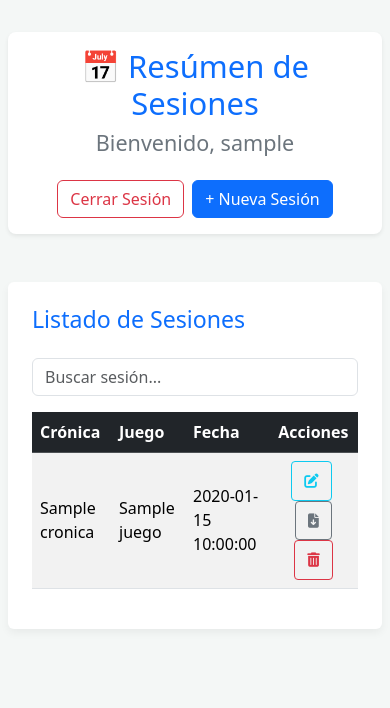
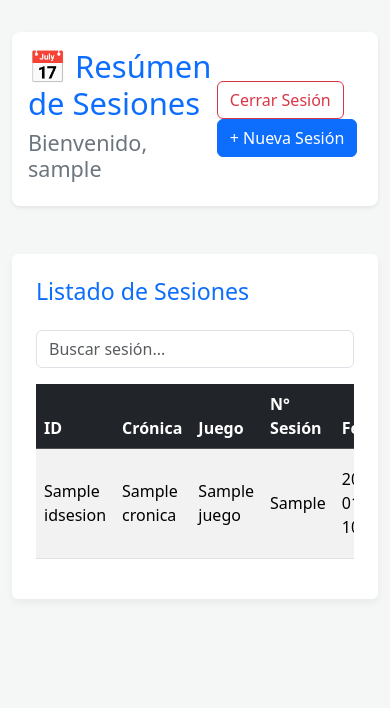
Before and after one commit to FErmitanio90/bitacorarolera, a Flask app: template templates/dashboard.html in a window 390 px wide. Shown: the top 708 px of the page. Run offline with Flask 3, Linux system fonts and the light colour scheme; the template is opened without the code that fills it: most values are stand-ins (such as "Sample title", 1, 10 or a date in 2020).

Commit message:
Edición de botones.

```diff
--- a/templates/dashboard.html
+++ b/templates/dashboard.html
@@ -4,108 +4,54 @@
     <meta charset="UTF-8">
     <meta name="viewport" content="width=device-width, initial-scale=1.0">
     <title>Dashboard | Mis Sesiones</title>
+    <link href="https://cdn.jsdelivr.net/npm/bootstrap@5.3.3/dist/css/bootstrap.min.css" rel="stylesheet" integrity="sha384-QWTKZyjpPEjISv5WaRU9OFeRpok6YctnYmDr5pNlyT2bRjXh0JMhjY6hW+ALEwIH" crossorigin="anonymous">
+<link rel="stylesheet" href="https://cdnjs.cloudflare.com/ajax/libs/font-awesome/6.5.2/css/all.min.css" crossorigin="anonymous" referrerpolicy="no-referrer" />
 
-    <link href="https://cdn.jsdelivr.net/npm/bootstrap@5.3.3/dist/css/bootstrap.min.css" rel="stylesheet">
-    <link rel="stylesheet" href="https://cdnjs.cloudflare.com/ajax/libs/font-awesome/6.5.2/css/all.min.css">
-
-    <style>
-        body {
+<style>        body {
             background-color: #f4f7f6;
         }
-
         .container {
             padding-top: 2rem;
             padding-bottom: 2rem;
         }
-
         .card {
             border: none;
             box-shadow: 0 4px 8px rgba(0,0,0,0.05);
         }
-
+        /* Corregir el estilo del textarea */
         textarea.form-control {
             min-height: 100px;
         }
-
-        /* -------------------------
-           RESPONSIVE MEJORADO
-        --------------------------*/
-
-        /* Header más amigable en móviles */
-        @media (max-width: 768px) {
-            header.d-flex {
-                flex-direction: column;
-                text-align: center;
-                gap: 1rem;
-            }
-
-            header h1 {
-                font-size: 1.8rem;
-            }
-
-            header h2 {
-                font-size: 1.2rem;
-            }
-
-            .container {
-                padding-left: 8px;
-                padding-right: 8px;
-            }
-
-            .btn-sm {
-                padding: 8px 12px;
-                font-size: 0.9rem;
-            }
-        }
-
-        /* Ocultar columnas poco importantes en móvil */
-        @media (max-width: 768px) {
-            th:nth-child(1), td:nth-child(1) { display: none; } /* ID */
-            th:nth-child(4), td:nth-child(4) { display: none; } /* N° Sesión */
-            th:nth-child(6), td:nth-child(6) { display: none; } /* Resumen */
-        }
-
     </style>
 </head>
-
 <body>
     <div class="container">
-
-        <!-- Mensajes Flash -->
         {% with messages = get_flashed_messages(with_categories=true) %}
         {% if messages %}
         <div class="mt-3">
             {% for category, message in messages %}
             <div class="alert alert-{{ category }} alert-dismissible fade show" role="alert">
                 {{ message }}
-                <button type="button" class="btn-close" data-bs-dismiss="alert"></button>
+                <button type="button" class="btn-close" data-bs-dismiss="alert" aria-label="Close"></button>
             </div>
             {% endfor %}
         </div>
         {% endif %}
         {% endwith %}
 
-        <!-- HEADER -->
         <header class="mb-5 p-3 bg-white rounded-3 shadow-sm d-flex justify-content-between align-items-center">
             <div>
                 <h1 class="display-5 text-primary">📅 Resúmen de Sesiones</h1>
                 <h2 class="h4 text-secondary">Bienvenido, {{ username }}</h2>
             </div>
-
-            <div class="d-flex gap-2">
-                <a href="{{ url_for('logout') }}" class="btn btn-outline-danger">Cerrar Sesión</a>
-
-                <button class="btn btn-primary" type="button"
-                        data-bs-toggle="collapse"
-                        data-bs-target="#collapseForm"
-                        aria-expanded="false"
-                        aria-controls="collapseForm">
+            <div>
+                <a href="{{ url_for('logout') }}" class="btn btn-outline-danger me-2">Cerrar Sesión</a>
+                <button class="btn btn-primary" type="button" data-bs-toggle="collapse" data-bs-target="#collapseForm" aria-expanded="false" aria-controls="collapseForm">
                     + Nueva Sesión
                 </button>
             </div>
         </header>
 
-        <!-- LISTADO -->
         <div class="card p-4 mb-5">
             <h3 class="card-title mb-4 text-primary">Listado de Sesiones</h3>
 
@@ -113,27 +59,29 @@
                 <input type="text" id="buscador" class="form-control" placeholder="Buscar sesión...">
             </div>
 
+
             <div class="table-responsive">
                 <table class="table table-striped table-hover align-middle">
                     <thead class="table-dark">
                         <tr>
-                            <th>ID</th>
-                            <th>Crónica</th>
-                            <th>Juego</th>
-                            <th>N° Sesión</th>
-                            <th>Fecha</th>
-                            <th>Resúmen</th>
-                            <th class="text-center" colspan="2">Acciones</th>
+                            <th scope="col">ID</th>
+                            <th scope="col">Crónica</th>
+                            <th scope="col">Juego</th>
+                            <th scope="col">N° Sesión</th>
+                            <th scope="col">Fecha</th>
+                            <th scope="col">Resúmen</th>
+                            <th scope="col" class="text-center" colspan="2">Acciones</th>
                         </tr>
                     </thead>
-
                     <tbody>
                         {% for sesion in tareas %}
                             <tr>
                                 <td>{{ sesion.idsesion }}</td>
+
                                 <td>{{ sesion.cronica }}</td>
-                            <td>{{ sesion.juego | default('N/A', true) }}</td>
+                                <td>{{ sesion.juego | default('N/A', true) }}</td> <!-- ✅ Columna Juego -->
                                 <td>{{ sesion.numero_de_sesion }}</td>
+
                                 <td>{{ sesion.fecha }}</td>
 
                                 <td>
@@ -144,17 +92,21 @@
                                 </td>
 
                                 <td class="text-center">
+
+<td class="text-center">
     <!-- Editar -->
     <a href="{{ url_for('editar_sesion_view', id_sesion=sesion.idsesion) }}"
-                                   class="btn btn-sm btn-outline-info me-1" title="Editar Sesión">
+       class="btn btn-sm btn-outline-info me-1"
+       title="Editar Sesión">
        <i class="fas fa-edit"></i>
     </a>
 
-                                <!-- Descargar -->
+    <!-- Descargar .txt -->
     <a href="{{ url_for('download_session_proxy', idsesion=sesion.idsesion) }}"
     class="btn btn-sm btn-outline-secondary" title="Descargar TXT">
     <i class="fas fa-file-download"></i>
     </a>
+
 
     <!-- Eliminar -->
     <form action="{{ url_for('dashboard_view') }}" method="POST" class="d-inline">
@@ -167,12 +119,11 @@
         </button>
     </form>
 </td>
+
                             </tr>
                         {% else %}
                             <tr>
-                            <td colspan="7" class="text-center text-muted">
-                                Aún no hay sesiones registradas.
-                            </td>
+                                <td colspan="7" class="text-center text-muted">Aún no hay sesiones registradas.</td>
                             </tr>
                         {% endfor %}
                     </tbody>
@@ -180,36 +131,34 @@
             </div>
         </div>
 
-        <!-- FORMULARIO NUEVA SESIÓN -->
         <div class="card p-4 mb-5 collapse" id="collapseForm">
             <h3 class="card-title mb-4 text-primary">Crear Nueva Sesión</h3>
-
             <form action="{{ url_for('dashboard_view') }}" method="POST">
                 <input type="hidden" name="accion" value="agregar">
 
                 <div class="mb-3">
-                    <label class="form-label">Crónica:</label>
-                    <input type="text" name="cronica" class="form-control" required>
+                    <label for="cronica" class="form-label">Crónica:</label>
+                    <input type="text" id="cronica" name="cronica" class="form-control" required>
                 </div>
 
                 <div class="mb-3">
-                    <label class="form-label">Juego:</label>
-                    <input type="text" name="juego" class="form-control" required>
+                    <label for="juego" class="form-label">Juego:</label>
+                    <input type="text" id="cronica" name="juego" class="form-control" required>
                 </div>
 
                 <div class="mb-3">
-                    <label class="form-label">Número de Sesión:</label>
-                    <input type="number" name="numero_de_sesion" class="form-control" required>
+                    <label for="numero_de_sesion" class="form-label">Número de Sesión:</label>
+                    <input type="number" id="numero_de_sesion" name="numero_de_sesion" class="form-control" required>
                 </div>
 
                 <div class="mb-3">
-                    <label class="form-label">Fecha de la Sesión:</label>
-                    <input type="date" name="fecha" class="form-control" required>
+                    <label for="fecha" class="form-label">Fecha de la Sesión:</label>
+                    <input type="date" id="fecha" name="fecha" class="form-control" required>
                 </div>
 
                 <div class="mb-3">
-                    <label class="form-label">Resumen:</label>
-                    <textarea name="resumen" class="form-control"></textarea>
+                    <label for="resumen" class="form-label">Resumen:</label>
+                    <textarea id="resumen" name="resumen" class="form-control" rows="4"></textarea>
                 </div>
 
                 <button type="submit" class="btn btn-success w-100">Crear Sesión</button>
@@ -217,8 +166,6 @@
         </div>
 
     </div>
-
-    <!-- BUSCADOR -->
     <script>
         document.getElementById('buscador').addEventListener('keyup', function() {
             const filtro = this.value.toLowerCase();
@@ -231,6 +178,7 @@
         });
     </script>
 
-    <script src="https://cdn.jsdelivr.net/npm/bootstrap@5.3.3/dist/js/bootstrap.bundle.min.js"></script>
+
+    <script src="https://cdn.jsdelivr.net/npm/bootstrap@5.3.3/dist/js/bootstrap.bundle.min.js" integrity="sha384-YvpcrYf0tY3lHB60NNkmXc5s9fDVZLESaAA55NDzOxhy9GkcIdslK1eN7N6jIeHz" crossorigin="anonymous"></script>
 </body>
 </html>
```
Lines whose indentation alone changed are shown as unchanged.
